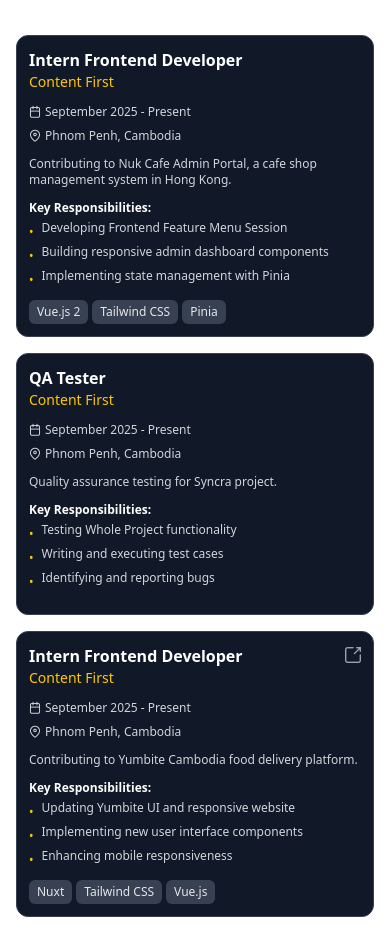
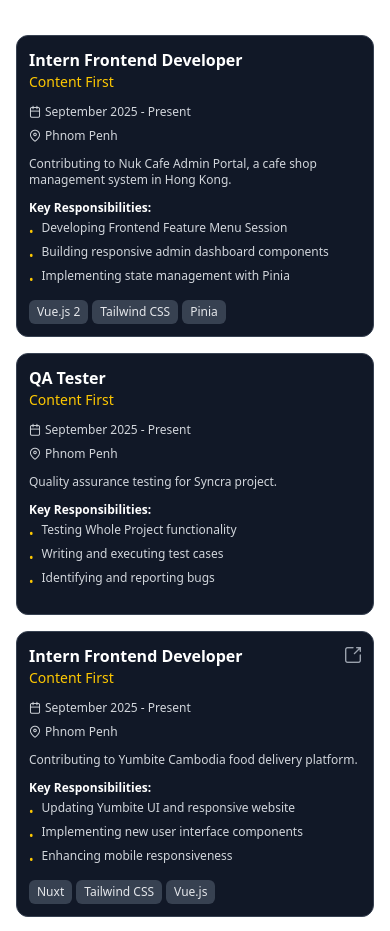
Before and after one commit to Synayut-tonGo/portfolio_V, a Vue app: page / in a window 390 px wide. Shown: the part 5965-6896 px from the top of the page. Built offline with nearby package versions, Linux system fonts and the light colour scheme.

Commit message:
update responsive

```diff
--- a/src/components/Resume.vue
+++ b/src/components/Resume.vue
@@ -8,7 +8,7 @@
         role: "Intern Frontend Developer",
         companyName: "Content First",
         workDate: "September 2025 - Present",
-        location: "Phnom Penh, Cambodia",
+        location: "Phnom Penh",
         iconLocation: 'pi pi-map-marker',
         iconCalendar: 'pi pi-calendar',
         description: 'Contributing to Nuk Cafe Admin Portal, a cafe shop management system in Hong Kong.',
@@ -18,7 +18,7 @@
     {
         role: "QA Tester",
         companyName: "Content First",
-        location: "Phnom Penh, Cambodia",
+        location: "Phnom Penh",
         workDate: "September 2025 - Present",
         iconLocation: 'pi pi-map-marker',
         iconCalendar: 'pi pi-calendar',
@@ -27,7 +27,7 @@
     },
     {
         role: "Intern Frontend Developer",
-        location: "Phnom Penh, Cambodia",
+        location: "Phnom Penh",
         companyName: "Content First",
         workDate: "September 2025 - Present",
         iconLocation: 'pi pi-map-marker',
```
